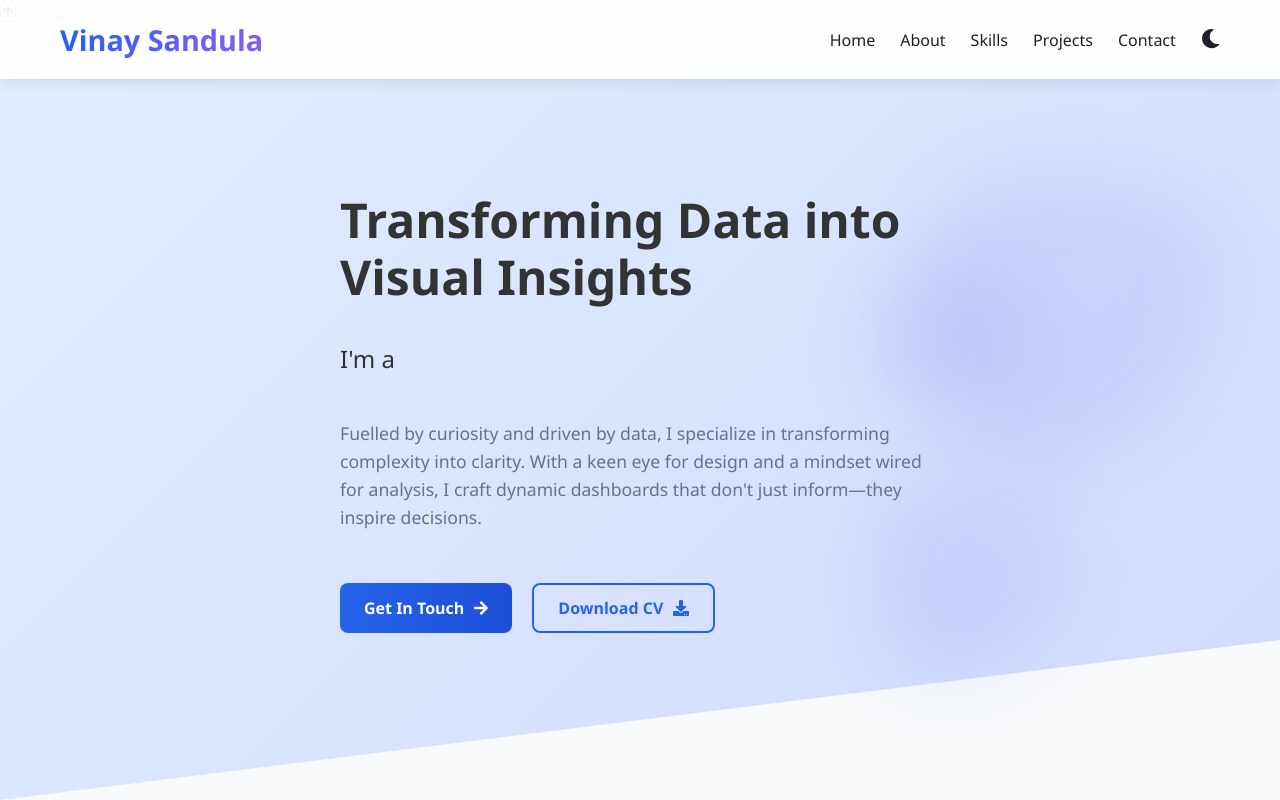
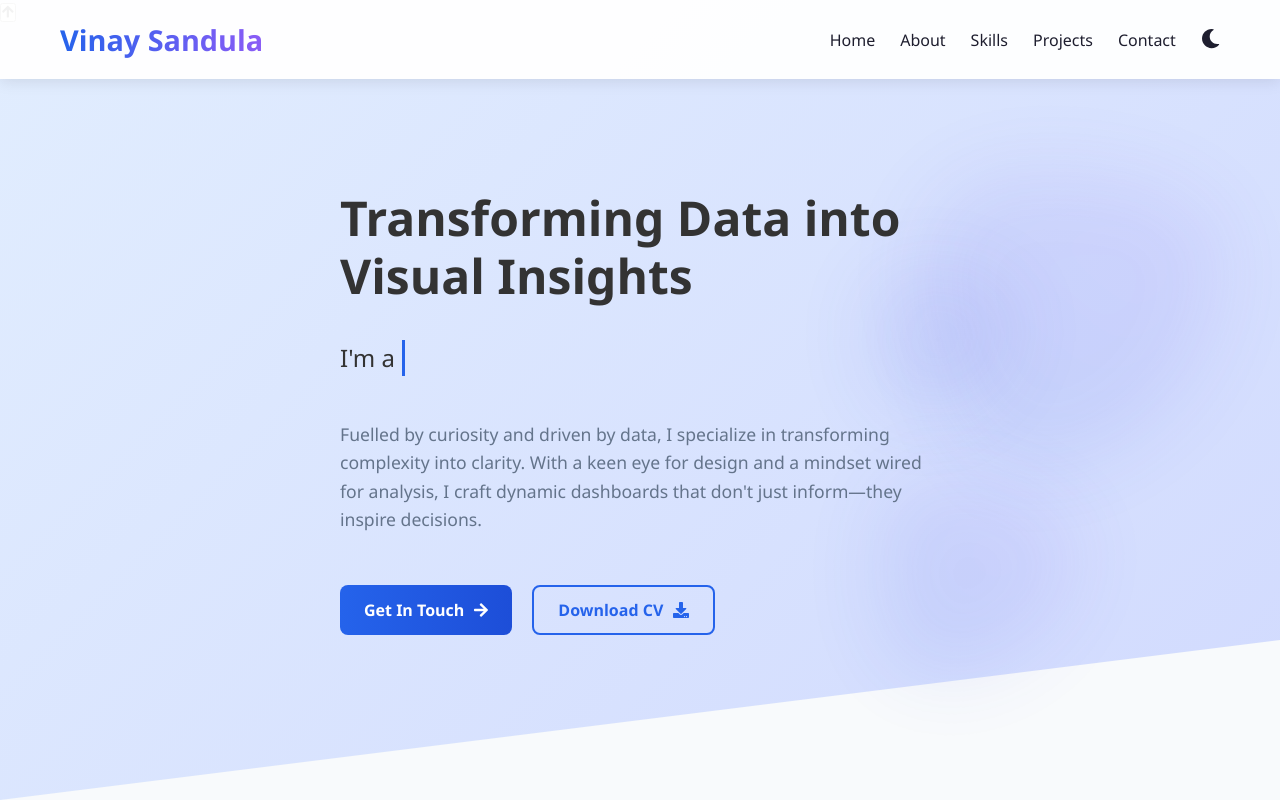
Before and after one commit to SandulaVinay/BI, a plain HTML site: page index.html in a window 1280 px wide. Shown: the top 800 px of the page. Drawn offline with Linux system fonts and the light colour scheme; a script that the page names is missing.

Commit message:
Index.html

```diff
--- a/index.html
+++ b/index.html
@@ -184,19 +184,44 @@
       margin-bottom: 1.5rem;
       display: flex;
       align-items: center;
-      gap: 10px;
+      gap: 5px;
+      line-height: 1.5;
+    }
+
+    .typewriter-container {
+      display: inline-flex;
+      position: relative;
+      align-items: center;
+      vertical-align: baseline;
     }
 
     #typewriter {
       color: var(--primary);
       font-weight: 600;
-      border-right: 3px solid var(--primary);
-      padding-right: 5px;
+      display: inline-block;
+      overflow: hidden;
+      white-space: nowrap;
+      margin: 0;
+      letter-spacing: 0.05em;
+      line-height: 1.5;
+    }
+
+    .typewriter-cursor {
+      display: inline-block;
+      width: 3px;
+      background-color: var(--primary);
+      margin-left: 2px;
       animation: blink 1s step-end infinite;
+      height: 1.5em;
+      vertical-align: middle;
     }
 
     @keyframes blink {
       50% { border-color: transparent; }
+    }
+
+    @keyframes blink {
+      50% { opacity: 0; }
     }
 
     .hero-text {
@@ -437,8 +462,9 @@
     <div class="container">
       <div class="hero-content">
         <h1 class="hero-title">Transforming Data into Visual Insights</h1>
-        <p class="hero-subtitle">I'm a <span id="typewriter"></span></p>
+        <p class="hero-subtitle">I'm a <span class="typewriter-container"><span id="typewriter"></span><span class="typewriter-cursor"></span></span></p>
         <p class="hero-text">Fuelled by curiosity and driven by data, I specialize in transforming complexity into clarity. With a keen eye for design and a mindset wired for analysis, I craft dynamic dashboards that don't just inform—they inspire decisions.</p>
+
         <div class="hero-cta">
           <a href="#contact" class="btn btn-primary">Get In Touch <i class="fas fa-arrow-right"></i></a>
           <a href="Vinay-Sandula-Resume.pdf" download class="btn btn-outline">Download CV <i class="fas fa-download"></i></a>
```
